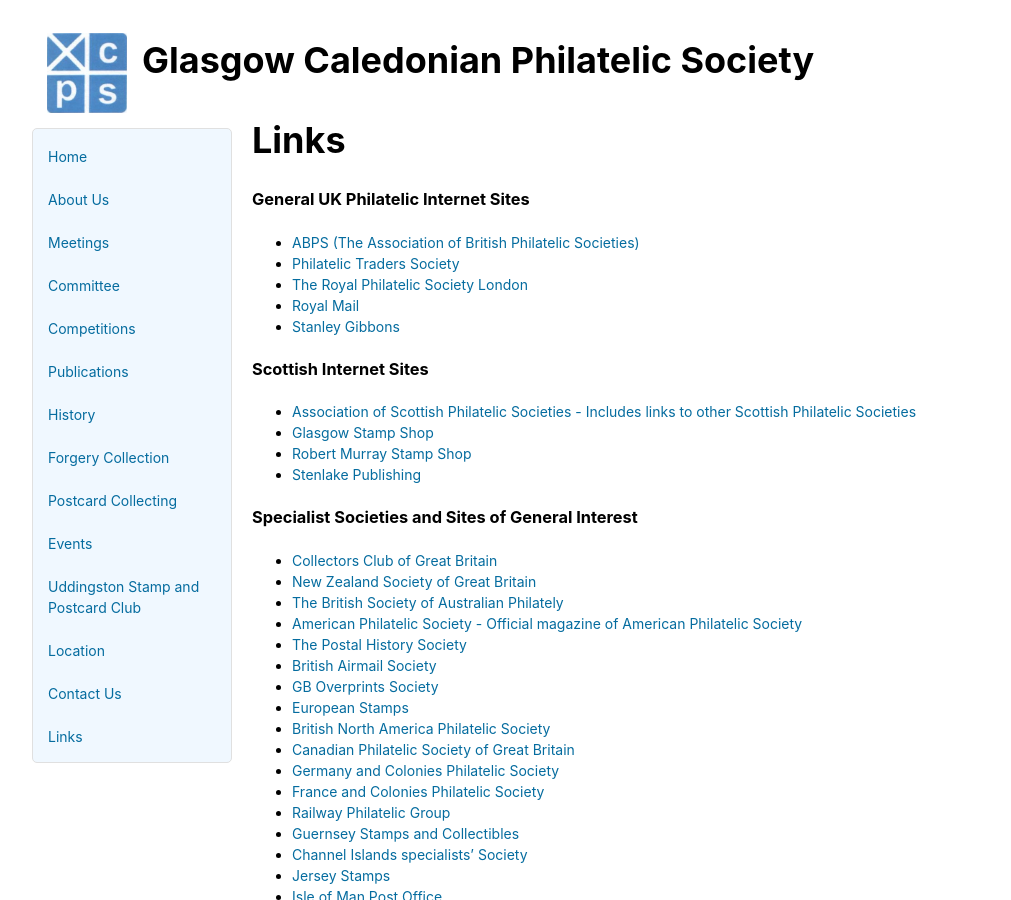
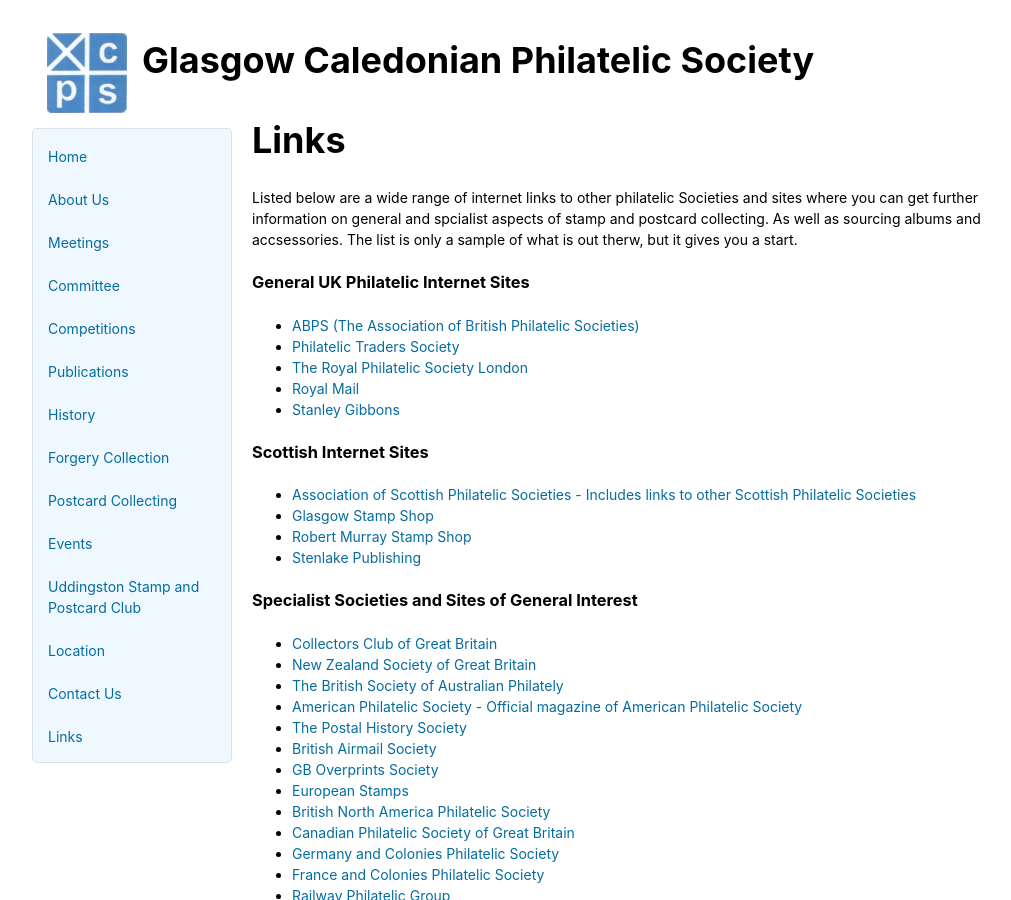
Before and after one commit to astalker/caledonian-stamps, a Jekyll site: the page built from links.md, in a window 1280 px wide and 900 px high. Shown: the whole window, without its empty margins (118-1129 px from the left). Built offline with Jekyll 4.4.1, drawn with Linux system fonts in a browser that asks for light colours; our own code applies the rules of GitHub Pages for plain Markdown files.

Commit message:
intro added

```diff
--- a/links.md
+++ b/links.md
@@ -1,4 +1,6 @@
 # Links
+
+Listed below are a wide range of internet links to other philatelic Societies and sites where you can get further information on general and spcialist aspects of stamp and postcard collecting. As well as sourcing albums and accsessories. The list is only a sample of what is out therw, but it gives you a start.
 
 ### General UK Philatelic Internet Sites
 
```
